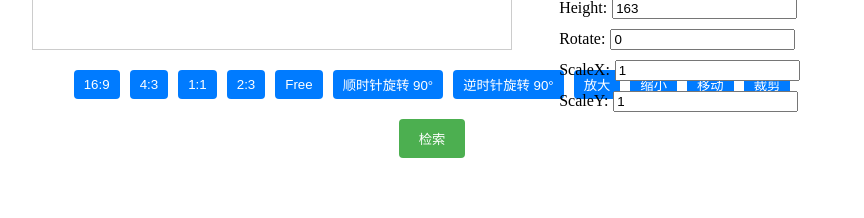
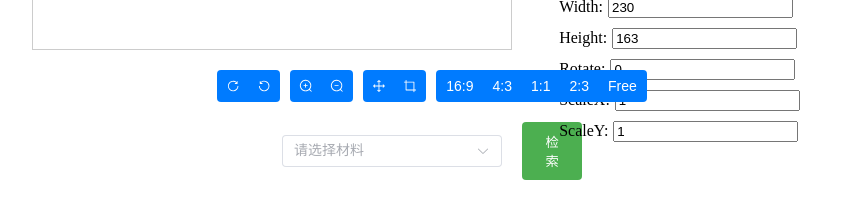
Before and after one commit to XiyeeNishino/picture_index, a Vue app: page / in a window 1280 px wide. Shown: the part 508-726 px from the top of the page, without its empty margins (208-1072 px from the left). Built offline with nearby package versions, Linux system fonts and the light colour scheme.

Commit message:
第一页面更改

```diff
--- a/src/views/SearchPage.vue
+++ b/src/views/SearchPage.vue
@@ -24,20 +24,44 @@
       </div>
     </div>
     <div class="action-buttons">
-      <button @click="setAspectRatio(16 / 9)">16:9</button>
-      <button @click="setAspectRatio(4 / 3)">4:3</button>
-      <button @click="setAspectRatio(1 / 1)">1:1</button>
-      <button @click="setAspectRatio(2 / 3)">2:3</button>
-      <button @click="setAspectRatio(NaN)">Free</button>
-      <button @click="rotate(90)">顺时针旋转 90°</button>
-      <button @click="rotate(-90)">逆时针旋转 90°</button>
-      <button @click="zoom(0.1)">放大</button>
-      <button @click="zoom(-0.1)">缩小</button>
-      <button @click="setDragMode('move')">移动</button>
-      <button @click="setDragMode('crop')">裁剪</button>
+      <el-button-group>
+        <el-button type="primary" circle @click="rotate(90)">
+          <el-icon><refresh-right /></el-icon>
+        </el-button>
+        <el-button type="primary" circle @click="rotate(-90)">
+          <el-icon><refresh-left /></el-icon>
+        </el-button>
+      </el-button-group>
+      <el-button-group>
+        <el-button type="primary" circle @click="zoom(0.1)">
+          <el-icon><zoom-in /></el-icon>
+        </el-button>
+        <el-button type="primary" circle @click="zoom(-0.1)">
+          <el-icon><zoom-out /></el-icon>
+        </el-button>
+      </el-button-group>
+      <el-button-group>
+        <el-button type="primary" circle @click="setDragMode('rank')">
+          <el-icon><rank /></el-icon>
+        </el-button>
+        <el-button type="primary" circle @click="setDragMode('crop')">
+          <el-icon><crop /></el-icon>
+        </el-button>
+      </el-button-group>
+      <el-button-group>
+        <el-button type="primary" @click="setAspectRatio(16 / 9)">16:9</el-button>
+        <el-button type="primary" @click="setAspectRatio(4 / 3)">4:3</el-button>
+        <el-button type="primary" @click="setAspectRatio(1 / 1)">1:1</el-button>
+        <el-button type="primary" @click="setAspectRatio(2 / 3)">2:3</el-button>
+        <el-button type="primary" @click="setAspectRatio(NaN)">Free</el-button>
+      </el-button-group>
     </div>
-    <div class="navigation-button">
-      <button @click="navigateToResultPage">检索</button>
+    <div class="search-controls">
+      <el-select v-model="selectedMaterials" multiple placeholder="请选择材料" class="material-select-static">
+        <el-option label="原色数码布料" value="原色数码布料"></el-option>
+        <el-option label="蕾丝" value="蕾丝"></el-option>
+      </el-select>
+      <button @click="navigateToResultPage" class="search-button">检索</button>
     </div>
   </div>
 </template>
@@ -45,8 +69,24 @@
 <script>
 import Cropper from 'cropperjs';
 import 'cropperjs/dist/cropper.min.css';
+import { ElSelect, ElOption, ElButton, ElButtonGroup, ElIcon } from 'element-plus';
+import 'element-plus/dist/index.css';
+import { RefreshRight, RefreshLeft, ZoomIn, ZoomOut, Rank, Crop } from '@element-plus/icons-vue';
 
 export default {
+  components: {
+    ElSelect,
+    ElOption,
+    ElButton,
+    ElButtonGroup,
+    ElIcon,
+    RefreshRight,
+    RefreshLeft,
+    ZoomIn,
+    ZoomOut,
+    Rank,
+    Crop,
+  },
   data() {
     return {
       cropper: null,
@@ -60,6 +100,7 @@ export default {
         scaleY: 1,
       },
       updatingCropData: false,
+      selectedMaterials: [],
     };
   },
   methods: {
@@ -148,7 +189,7 @@ export default {
 <style scoped>
 .title {
     margin-bottom: 20px;
-    font-family: "等线", Arial, sans-serif;
+    font-family: "微软雅黑", "Microsoft YaHei", Arial, sans-serif;
 }
 
 .textile-image-search {
@@ -201,7 +242,7 @@ export default {
 .data-controls {
   display: flex;
   flex-direction: column;
-  bottom: 170px;
+  bottom: 140px;
   position: absolute;
 }
 
@@ -250,4 +291,31 @@ export default {
 .navigation-button button:hover {
   background-color: #45a049;
 }
+
+.search-controls {
+  display: flex;
+  align-items: center;
+  justify-content: space-between;
+  width: 100%;
+  max-width: 300px; /* 或根据需要调整宽度 */
+  margin-top: 20px;
+}
+
+.material-select-static {
+  flex-grow: 1; /* 让选择框尽可能填充空间 */
+  margin-right: 20px; /* 在按钮前添加一些间隔 */
+}
+
+.search-button {
+  padding: 10px 20px;
+  background-color: #4CAF50; /* 绿色 */
+  color: white;
+  border: none;
+  border-radius: 4px;
+  cursor: pointer;
+}
+
+.search-button:hover {
+  background-color: #45a049;
+}
 </style>
```
